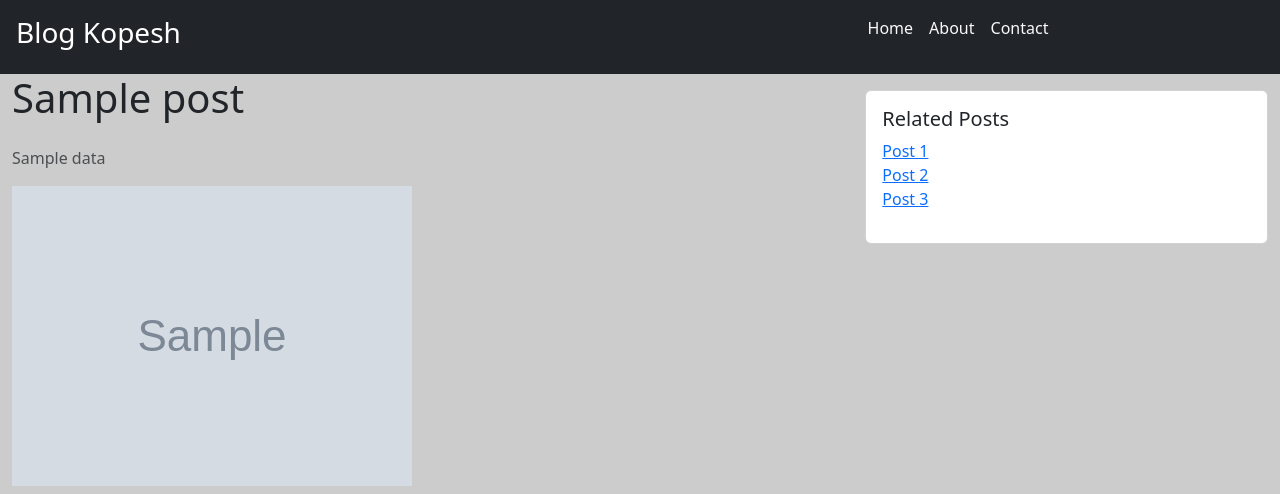
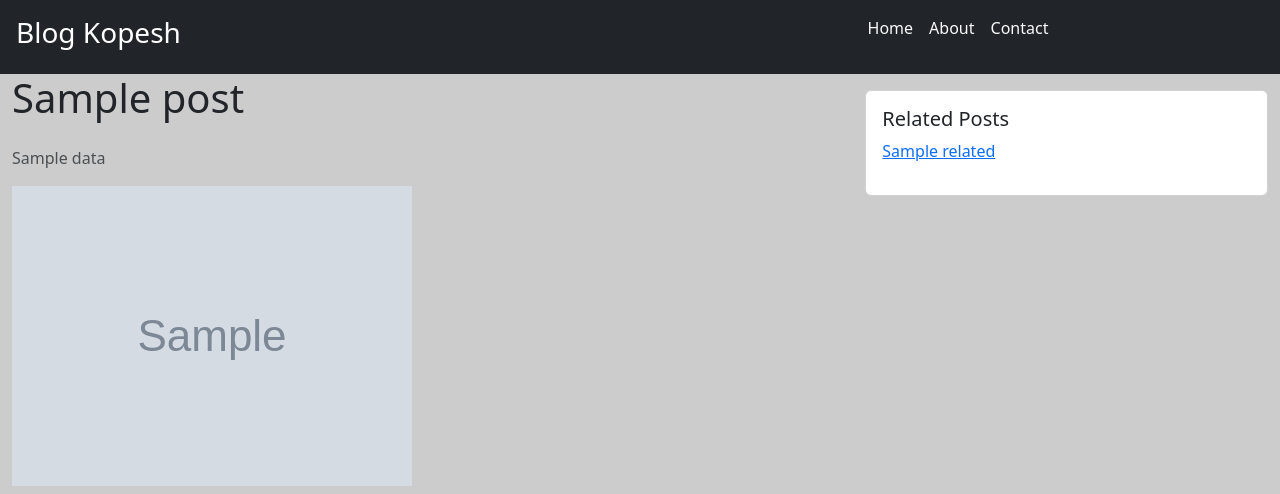
Before and after one commit to kopesh007/Django-Learning, a Django app: template web_site/blog/templates/detail.html in a window 1280 px wide. Shown: the top 494 px of the page. Run offline with Django 5.2, Linux system fonts and the light colour scheme; the template is opened without the code that fills it: most values are stand-ins (such as "Sample title", 1, 10 or a date in 2020); grey boxes marked "Sample" are stand-in pictures; some libraries are stand-ins or nearby versions.

Commit message:
related post implemented

```diff
--- a/web_site/blog/templates/detail.html
+++ b/web_site/blog/templates/detail.html
@@ -20,9 +20,9 @@
                 <div class="card-body">
                   <h5 class="card-title">Related Posts</h5>
                   <ul class="list-unstyled">
-                    <li><a href="./detail.html">Post 1</a></li>
-                    <li><a href="./detail.html">Post 2</a></li>
-                    <li><a href="./detail.html">Post 3</a></li>
+                    {% for i in related %}
+                    <li><a href="{% url "blog:detail" sl=i.slug%}">{{i.title}}</a></li>
+                    {% endfor %}
                   </ul>
                 </div>
               </div>
--- a/web_site/blog/views.py
+++ b/web_site/blog/views.py
@@ -14,9 +14,10 @@ def index(request):
 def detail(request,sl):
     try:
         post=posts.objects.get(slug=sl)
+        rel=posts.objects.filter(cato=post.cato).exclude(slug=sl)
     except Exception :
         post=None
-    return render(request,"detail.html",{'post':post})
+    return render(request,"detail.html",{'post':post,'related':rel})
 
 def contact(request):
     return render(request,"contact.html")
```
